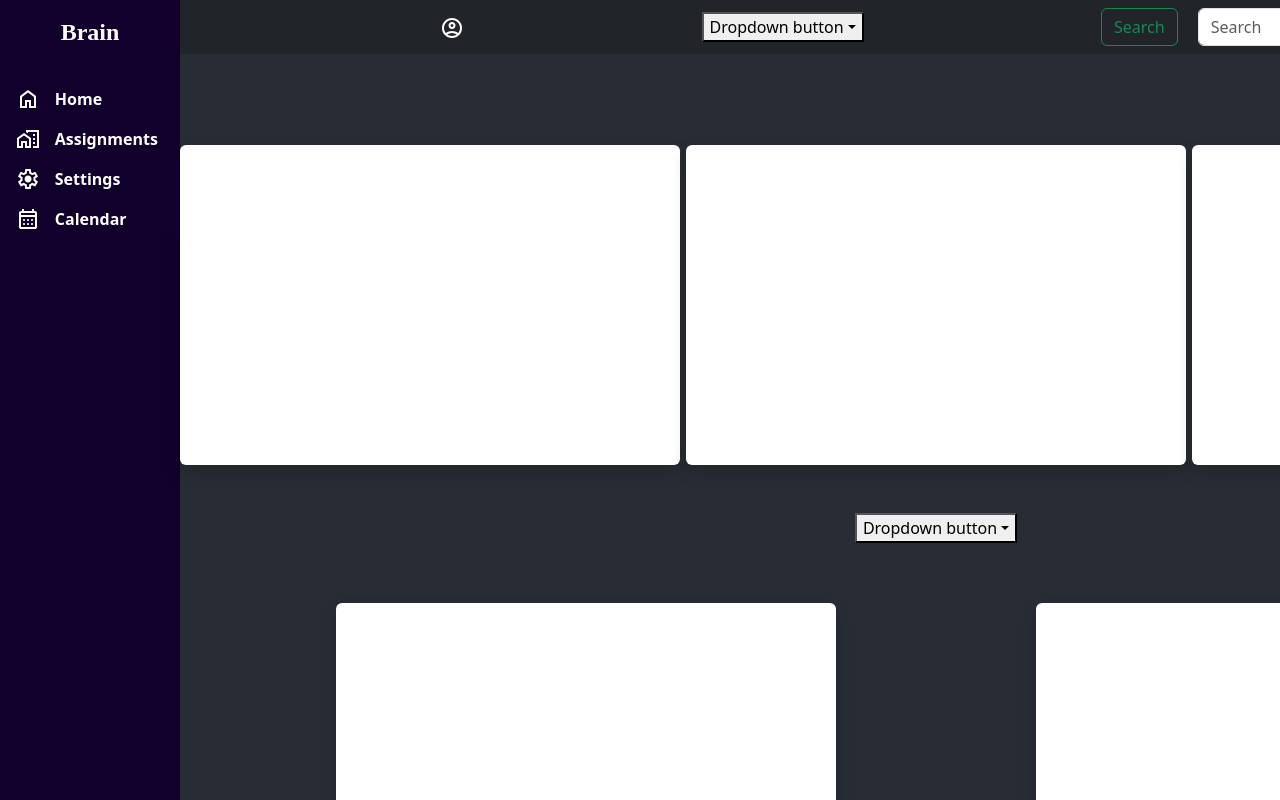
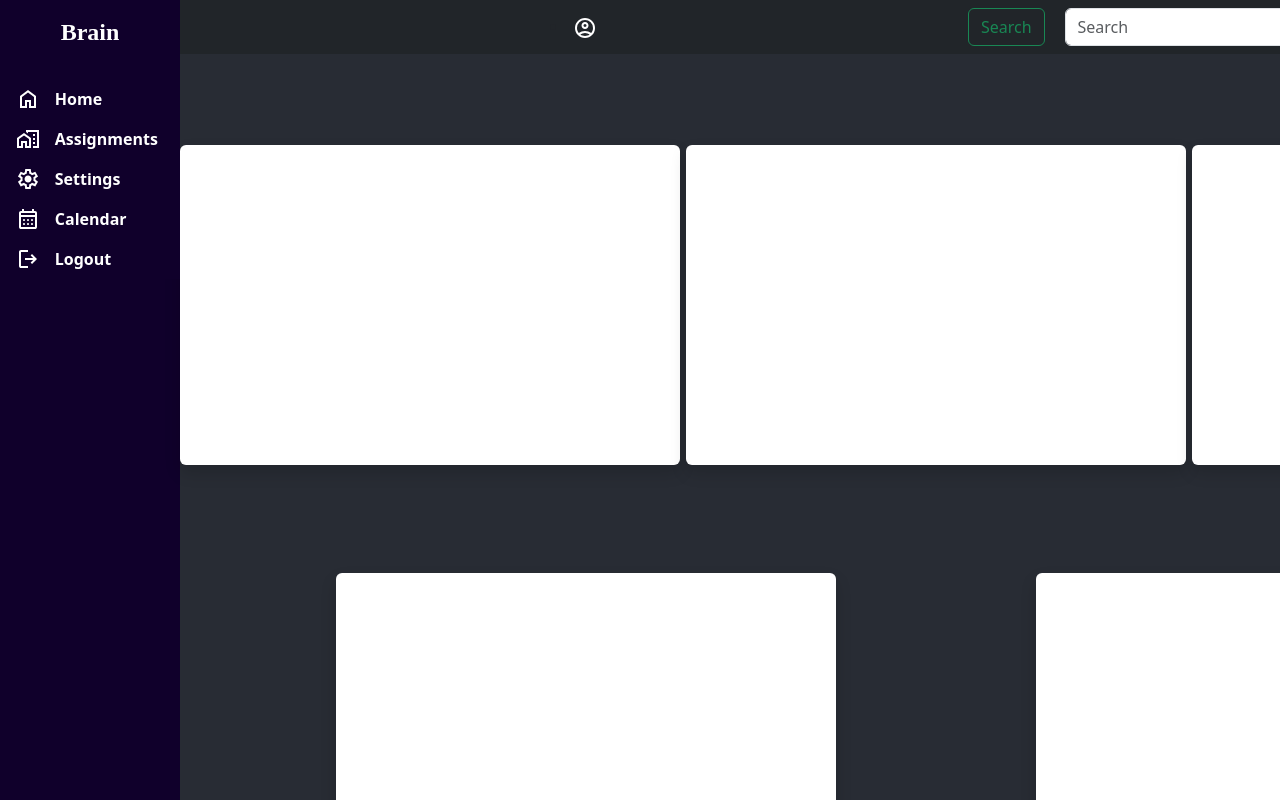
Before and after one commit to desarrolladorsr-ammitgroup/project_brain, a React (Create React App) app: page /home in a window 1280 px wide. Shown: the top 800 px of the page. Built offline with nearby package versions, Linux system fonts and the light colour scheme; a web font is replaced by a local one.

Commit message:
access granted

```diff
--- a/src/components/ TopBar.js
+++ b/src/components/ TopBar.js
@@ -22,24 +22,7 @@ function TopBar() {
         <svg xmlns="http://www.w3.org/2000/svg" height="24px" viewBox="0 -960 960 960" width="24px" fill="white"><path d="M234-276q51-39 114-61.5T480-360q69 0 132 22.5T726-276q35-41 54.5-93T800-480q0-133-93.5-226.5T480-800q-133 0-226.5 93.5T160-480q0 59 19.5 111t54.5 93Zm246-164q-59 0-99.5-40.5T340-580q0-59 40.5-99.5T480-720q59 0 99.5 40.5T620-580q0 59-40.5 99.5T480-440Zm0 360q-83 0-156-31.5T197-197q-54-54-85.5-127T80-480q0-83 31.5-156T197-763q54-54 127-85.5T480-880q83 0 156 31.5T763-763q54 54 85.5 127T880-480q0 83-31.5 156T763-197q-54 54-127 85.5T480-80Zm0-80q53 0 100-15.5t86-44.5q-39-29-86-44.5T480-280q-53 0-100 15.5T294-220q39 29 86 44.5T480-160Zm0-360q26 0 43-17t17-43q0-26-17-43t-43-17q-26 0-43 17t-17 43q0 26 17 43t43 17Zm0-60Zm0 360Z" /></svg>
       </li>
 
-      <div className="dropdown-container">
-      <button className="dropdown-toggle" onClick={toggleDropdown}>
-        Dropdown button
-      </button>
-      {isOpen && (
-        <ul className="dropdown-menu">
-          <li className="dropdown-item">
-            <a href="#action1">Action 1</a>
-          </li>
-          <li className="dropdown-item">
-            <a href="#action2">Action 2</a>
-          </li>
-          <li className="dropdown-item">
-            <a href="#action3">Action 3</a>
-          </li>
-        </ul>
-      )}
-    </div>
+
 
       <form className="form-inline my-2 my-lg-0" style={{ display: 'flex', flexDirection: 'row', gap: '20px' }}>
         <button className="btn btn-outline-success my-2 my-sm-0" type="submit">Search</button>
--- a/src/components/Sidebar.js
+++ b/src/components/Sidebar.js
@@ -106,6 +106,24 @@ function Sidebar() {
                 </div>
               </span>
             </Link>
+            <Link to={'/'} style={{ textDecoration: "none" }}>
+              <span
+                className="list-group-item list-group-item-action "
+                style={{
+                  backgroundColor: "#10002B",
+                  color: "white",
+                  cursor: "pointer",
+                  textDecoration: "none",
+                  border:'none'
+
+                }}
+              >
+                <div style={{display:'flex', flexDirection:'row', gap:'10%'}}>
+                <svg xmlns="http://www.w3.org/2000/svg" height="24px" viewBox="0 -960 960 960" width="24px" fill="white"><path d="M200-120q-33 0-56.5-23.5T120-200v-560q0-33 23.5-56.5T200-840h280v80H200v560h280v80H200Zm440-160-55-58 102-102H360v-80h327L585-622l55-58 200 200-200 200Z"/></svg>
+                <strong>Logout</strong>
+                </div>
+              </span>
+            </Link>
           </div>
         </div>
       </div>
--- a/src/screens/Home.js
+++ b/src/screens/Home.js
@@ -28,24 +28,7 @@ function Home() {
                <div className='shadow p-3 mb-5 bg-white rounded' style={{ display: 'flex', flexDirection: 'row', width: '500px', height: '40vh', marginTop: '6%', }}></div>
                <div className='shadow p-3 mb-5 bg-white rounded' style={{ display: 'flex', flexDirection: 'row', width: '500px', height: '40vh', marginTop: '6%', }}></div>
             </div>
-            <div className="dropdown-container">
-               <button className="dropdown-toggle" onClick={toggleDropdown}>
-                  Dropdown button
-               </button>
-               {isOpen && (
-                  <ul className="dropdown-menu">
-                     <li className="dropdown-item">
-                        <a href="#action1">Action 1</a>
-                     </li>
-                     <li className="dropdown-item">
-                        <a href="#action2">Action 2</a>
-                     </li>
-                     <li className="dropdown-item">
-                        <a href="#action3">Action 3</a>
-                     </li>
-                  </ul>
-               )}
-            </div>
+
 
 
 
```
